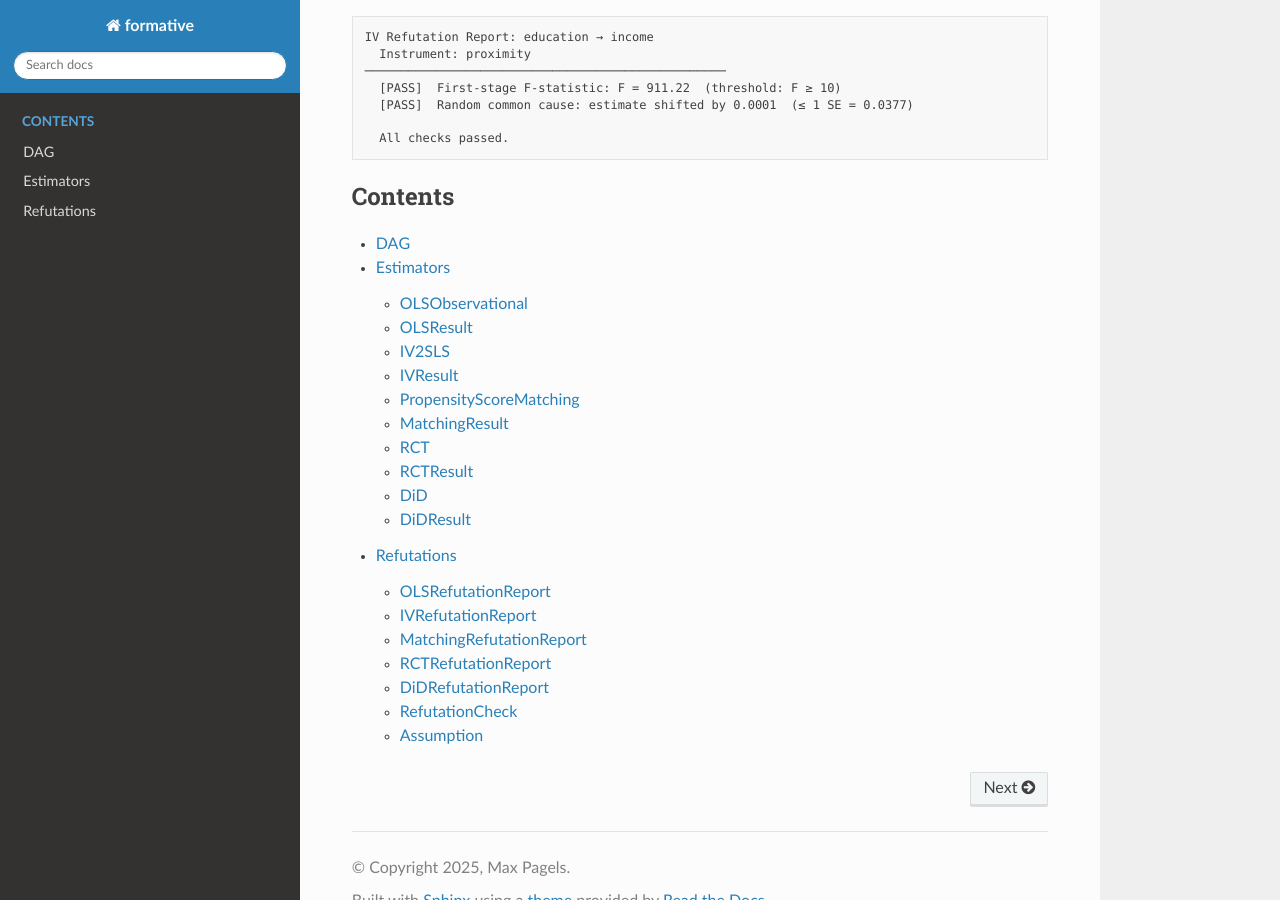
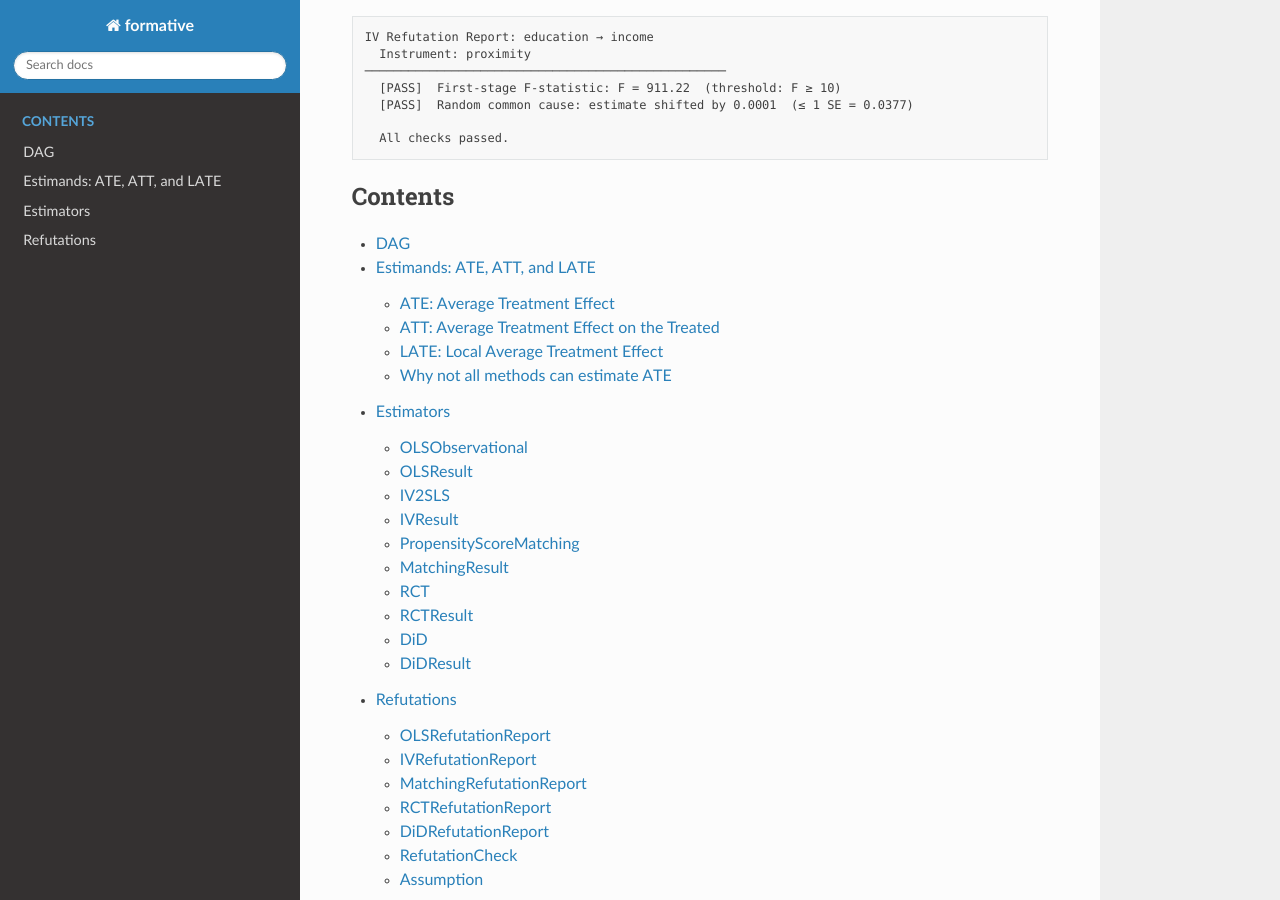
Before and after one commit to maxpagels/formative, a Sphinx documentation site: the page built from docs/index.rst, in a window 1280 px wide and 900 px high, scrolled down 1585 px. Built offline with Sphinx 7.4.7 and the Read the Docs theme 3.1.0, drawn with Linux system fonts in a browser that asks for light colours; some of the changed lines change nothing that is shown.

Commit message:
Update docs with ATT/ATE/LATE explanations

```diff
--- /dev/null
+++ b/docs/estimands.rst
@@ -0,0 +1,154 @@
+Estimands: ATE, ATT, and LATE
+==============================
+
+Every causal estimator targets a specific *estimand*. Choosing the wrong estimator for your question gives a valid answer to the wrong
+question. The three estimands formative works with are ATE, ATT, and LATE.
+
+.. list-table::
+   :header-rows: 1
+   :widths: 20 30 50
+
+   * - Estimand
+     - Full name
+     - Method
+   * - **ATE**
+     - Average Treatment Effect
+     - :class:`~formative.OLSObservational`, :class:`~formative.RCT`
+   * - **ATT**
+     - Average Treatment Effect on the Treated
+     - :class:`~formative.PropensityScoreMatching`, :class:`~formative.DiD`
+   * - **LATE**
+     - Local Average Treatment Effect
+     - :class:`~formative.IV2SLS`
+
+----
+
+ATE: Average Treatment Effect
+--------------------------------
+
+**What it answers:** If we randomly assigned treatment to everyone in the population, what
+would the average change in outcome be?
+
+.. math::
+
+   \text{ATE} = \mathbb{E}[Y(1) - Y(0)]
+
+:math:`Y(1)` is the potential outcome under treatment and :math:`Y(0)` under control, for
+the same unit. ATE averages this difference across *all units*, treated and untreated alike.
+
+**When it makes sense:** When you want a policy-relevant effect for the whole population —
+e.g., "what would happen if we rolled this programme out to everyone?"
+
+**Methods that estimate it:**
+
+- **OLS Observational** — estimates ATE by adjusting for confounders identified via the
+  backdoor criterion. Requires all relevant confounders to be observed.
+- **RCT** — randomisation makes treated and control groups exchangeable, so the simple
+  difference in means is an unbiased ATE estimate with no adjustment required.
+
+----
+
+ATT: Average Treatment Effect on the Treated
+-----------------------------------------------
+
+**What it answers:** Among units that actually received treatment, how much did treatment
+change their outcome?
+
+.. math::
+
+   \text{ATT} = \mathbb{E}[Y(1) - Y(0) \mid \text{treated}]
+
+ATT conditions on the treated group. It asks what the treated units would have experienced
+had they *not* been treated — a counterfactual that is never directly observed.
+
+**When it makes sense:** When you care specifically about the effect for those who
+self-selected into treatment, or when the treated group is the policy-relevant population —
+e.g., "did the training programme benefit the workers who enrolled?"
+
+**Methods that estimate it:**
+
+- **Propensity Score Matching** — each treated unit is matched to the most similar control
+  unit by propensity score, and the ATT is the average outcome difference across matched
+  pairs.
+- **DiD** — compares how outcomes changed over time for the treated group versus a control
+  group. Under parallel trends, the common time trend cancels out, leaving the ATT as the
+  interaction coefficient on group × time.
+
+**ATE vs ATT:** When treatment is randomly assigned (as in an RCT), ATE = ATT, because the
+treated group is a random draw from the population. In observational settings they can
+differ — people who select into treatment often do so because the treatment is particularly
+beneficial for them (positive selection), making ATT > ATE.
+
+----
+
+LATE: Local Average Treatment Effect
+---------------------------------------
+
+**What it answers:** Among units whose treatment status was *moved* by the instrument, what
+was the effect of treatment?
+
+.. math::
+
+   \text{LATE} = \mathbb{E}[Y(1) - Y(0) \mid \text{complier}]
+
+IV estimation with an instrument :math:`Z` isolates only the variation in treatment caused
+by :math:`Z`. Units whose treatment is unaffected by the instrument — *always-takers* (always
+treated regardless of :math:`Z`) and *never-takers* (never treated regardless of :math:`Z`)
+— contribute no identifying variation. Only *compliers* — units who take treatment when
+:math:`Z = 1` and not when :math:`Z = 0` — drive the IV estimate.
+
+**When it makes sense:** When a clean instrument is available and you are willing to
+interpret the result as the effect for compliers. If compliers are representative of the
+broader population, LATE ≈ ATE. If not, the LATE may be very different from the ATE.
+
+**Methods that estimate it:**
+
+- **IV / 2SLS** — the Wald estimator (reduced form divided by first stage) identifies the
+  LATE under the standard IV assumptions: relevance, exclusion restriction, independence,
+  and monotonicity.
+
+**LATE vs ATE vs ATT:** LATE is the narrowest estimand. It applies only to the complier
+subpopulation, which is typically latent (you cannot directly observe who the compliers are).
+Whether the LATE generalises depends on how similar compliers are to the rest of the
+population — a substantive question that cannot be answered from the data alone.
+
+----
+
+Why not all methods can estimate ATE
+--------------------------------------
+
+If your goal is the ATE, you cannot freely substitute any estimator and expect to get it.
+Each method's design commits it to a particular estimand, and that commitment is not a
+limitation of the implementation — it is baked into the identification strategy itself.
+
+**Propensity Score Matching targets ATT by construction.**
+Nearest-neighbour matching finds a control unit for each *treated* unit. The comparison is
+always anchored to the treated group: you are asking what would have happened to the treated
+units if they had not been treated. There is no symmetric counterpart for untreated units,
+so the estimator has nothing to say about what treatment would have done to them. To recover
+ATE from matching you would need to match in both directions — finding a treated twin for
+every control unit as well — which doubles the matching problem and requires common support
+across the full covariate distribution, an assumption that is much harder to satisfy.
+
+**DiD targets ATT because the counterfactual is group-specific.**
+DiD uses the control group's time trend as a stand-in for what the treated group would have
+experienced absent treatment. This counterfactual is constructed only for the treated group.
+The parallel trends assumption says the two groups would have trended together, but it says
+nothing about what the treatment effect would be for the control group if they had been
+treated. The DiD interaction coefficient therefore recovers ATT, not ATE.
+
+**IV recovers LATE, not ATE, because the instrument cannot reach all units.**
+The instrument moves some units into (or out of) treatment but leaves others unaffected.
+Always-takers are treated regardless of the instrument; never-takers are untreated regardless.
+Neither group reveals anything about their treatment effect through the instrument's variation,
+so they are effectively invisible to 2SLS. Recovering ATE would require knowing the treatment
+effect for these groups too — which demands either additional instruments, strong parametric
+assumptions about effect homogeneity, or extrapolation beyond what the data support.
+
+**The practical implication.**
+If you need ATE, use OLS (with sufficient covariate adjustment) or run an RCT. If those are
+not feasible — because randomisation is impossible, or because unobserved confounders make
+OLS unreliable — then you are in a setting where ATE is likely *not identified* from the
+available data. Matching, DiD, and IV are not fallbacks that recover ATE under weaker
+assumptions; they answer a different, more limited question. Recognising which question each
+method answers is the first step to using them correctly.
--- a/docs/index.rst
+++ b/docs/index.rst
@@ -91,5 +91,6 @@
    :caption: Contents
 
    dag
+   estimands
    estimators
    refutations
```
Also changed, not shown: 17 other files.
